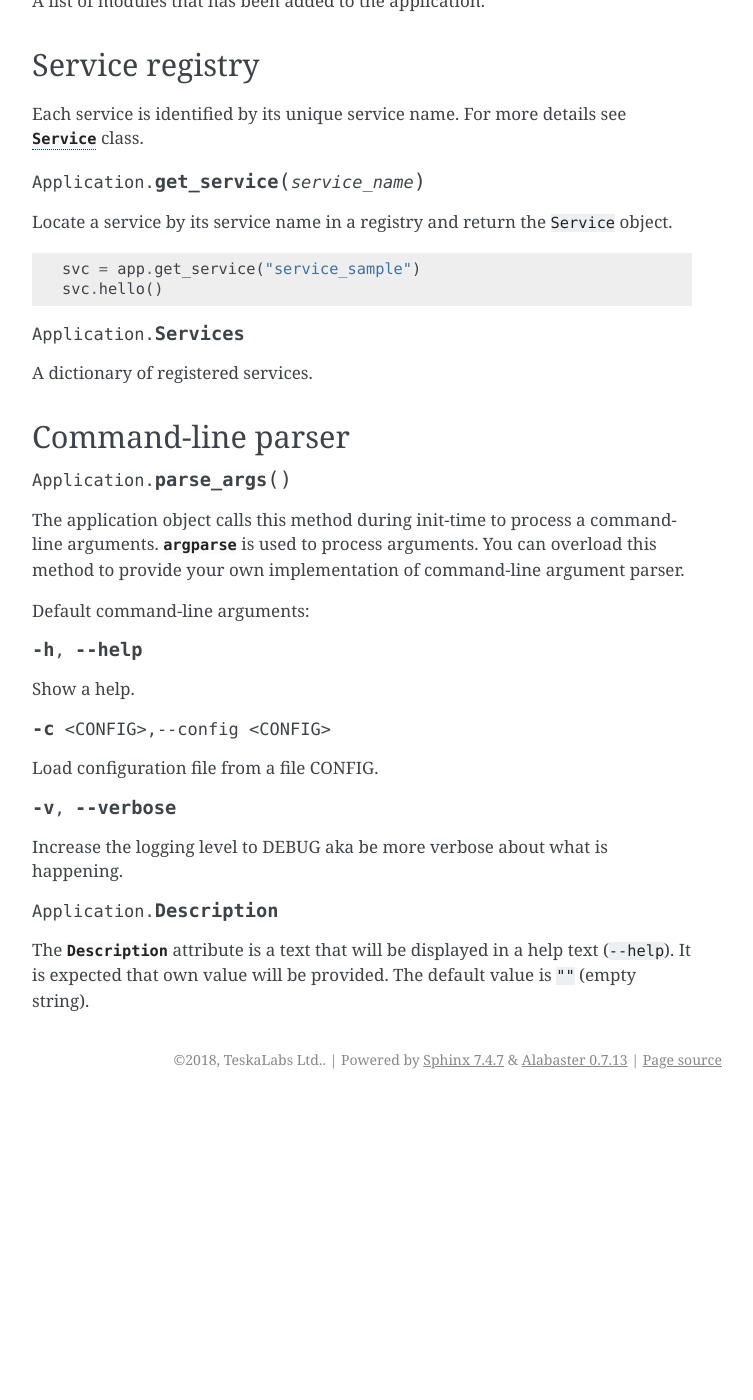
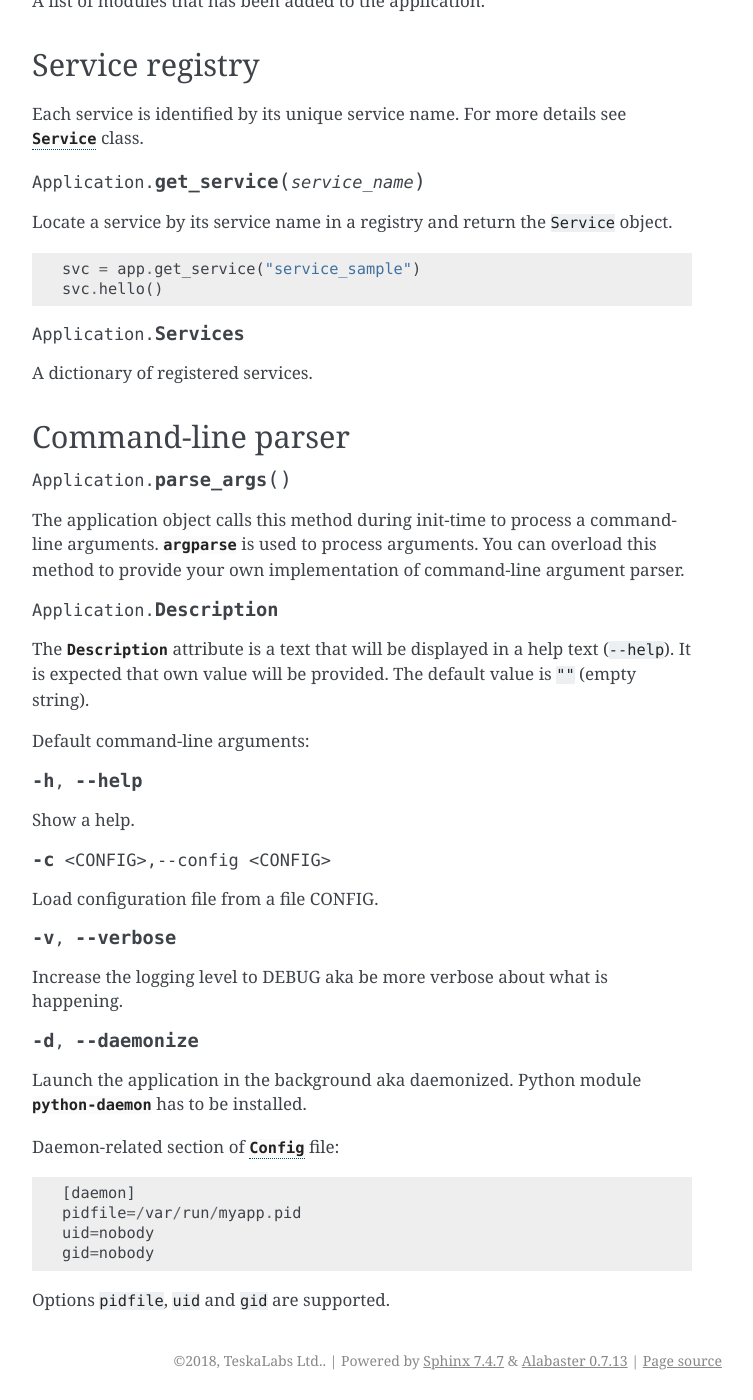
Before and after one commit to TeskaLabs/asab, a Sphinx documentation site: the page built from doc/asab/application.rst, in a window 1280 px wide and 1400 px high, scrolled down 4106 px. Shown: the whole window, without its empty margins (388-1141 px from the left). Built offline with Sphinx 7.4.7, drawn with Linux system fonts in a browser that asks for light colours; the version number is read from the project's files by our own code; before the commit the page ends 5205 px from its top, so only the background shows below that.

Commit message:
Documenting daemon -d command-line option.

```diff
--- a/doc/asab/application.rst
+++ b/doc/asab/application.rst
@@ -238,6 +238,15 @@ The application object calls this method during init-time to process a command-l
 :py:mod:`argparse` is used to process arguments.
 You can overload this method to provide your own implementation of command-line argument parser.
 
+
+.. py:data:: Application.Description
+
+The :py:data:`Description` attribute is a text that will be displayed in a help text (``--help``).
+It is expected that own value will be provided.
+The default value is ``""`` (empty string).
+
+
+
 Default command-line arguments:
 
 .. option:: -h , --help
@@ -255,8 +264,16 @@ Load configuration file from a file CONFIG.
 Increase the logging level to DEBUG aka be more verbose about what is happening.
 
 
-.. py:data:: Application.Description
+.. option:: -d , --daemonize
 
-The :py:data:`Description` attribute is a text that will be displayed in a help text (``--help``).
-It is expected that own value will be provided.
-The default value is ``""`` (empty string).
+Launch the application in the background aka daemonized.
+Python module :py:mod:`python-daemon` has to be installed.
+
+Daemon-related section of :any:`Config` file::
+
+    [daemon]
+    pidfile=/var/run/myapp.pid
+    uid=nobody
+    gid=nobody
+
+Options ``pidfile``, ``uid`` and ``gid`` are supported.
```
Also changed, not shown: 2 other files.
